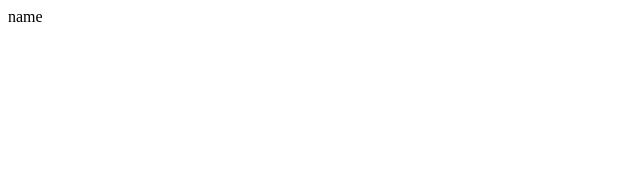
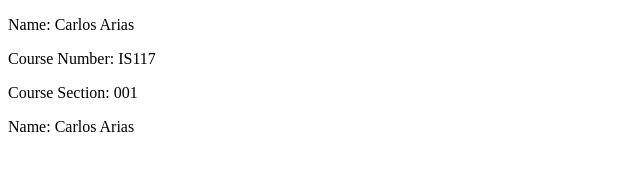
Before and after one commit to CarlosArias4/A04, a plain HTML site: page my-first-web-page.html in a window 1280 px wide. Shown: the whole page, without its empty margins (0-640 px from the left). Drawn offline with Linux system fonts and the light colour scheme.

Commit message:
first change

```diff
--- a/my-first-web-page.html
+++ b/my-first-web-page.html
@@ -1,5 +1,7 @@
-<body
-    <p> name
-
-    </p>
-</body>
+<!DOCTYPE html>
+    <body>
+        <p> Name: Carlos Arias</p>
+        <p> Course Number: IS117</p>
+        <p> Course Section: 001</p>
+        <p> Name: Carlos Arias</p>
+    </body>
```
Also changed, not shown: 1 other file.
